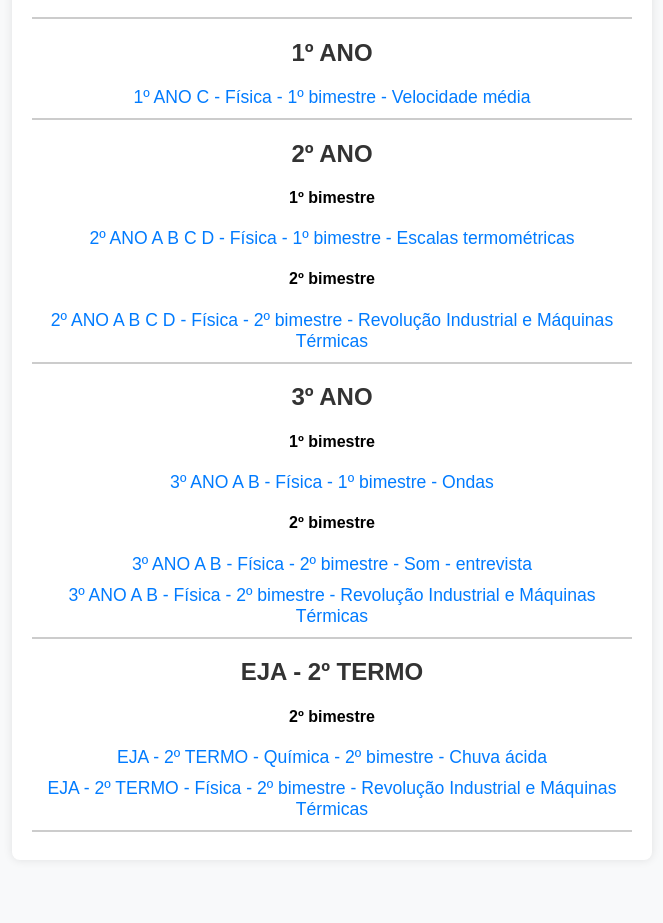
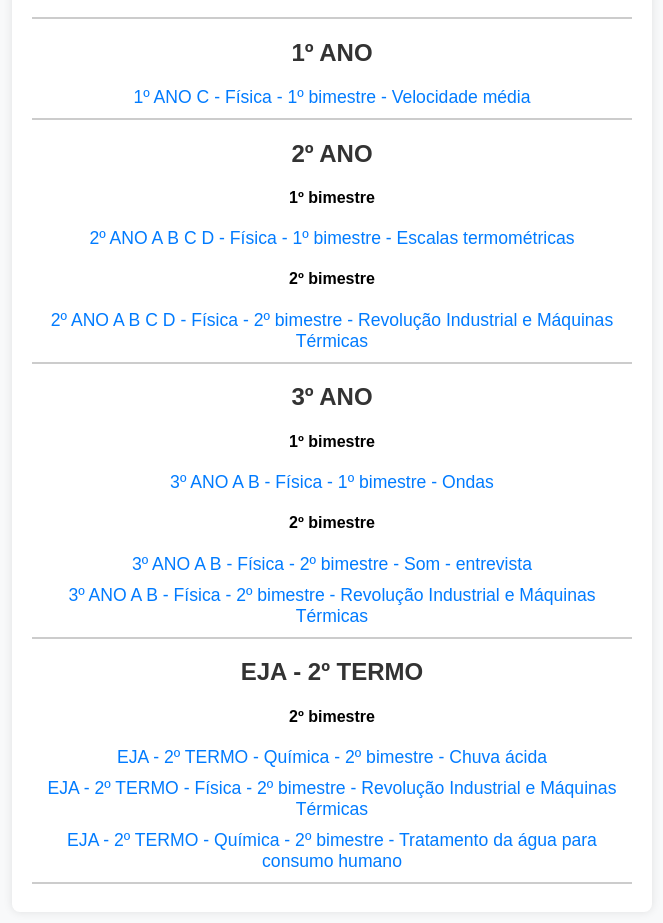
Before and after one commit to eliassirati/listas, a plain HTML site: page index.html in a window 1280 px wide. Shown: the part 151-1074 px from the top of the page, without its empty margins (308-971 px from the left). Before the commit the page ends 1031 px from the top, so only its background shows below. Drawn offline with Linux system fonts and the light colour scheme.

Commit message:
Update index.html

```diff
--- a/index.html
+++ b/index.html
@@ -70,6 +70,7 @@
         <h4>2º bimestre</h4>
         <a href="eja_2termo_quimica_2bim.pdf" target="_blank">EJA - 2º TERMO - Química - 2º bimestre - Chuva ácida</a>
         <a href="eja_2termo_fisica_2bim.pdf" target="_blank">EJA - 2º TERMO - Física - 2º bimestre - Revolução Industrial e Máquinas Térmicas</a>
+        <a href="eja_2termo_quimica_2bim_2.pdf" target="_blank">EJA - 2º TERMO - Química - 2º bimestre - Tratamento da água para consumo humano</a>
         <hr>
 
     </div>
```
